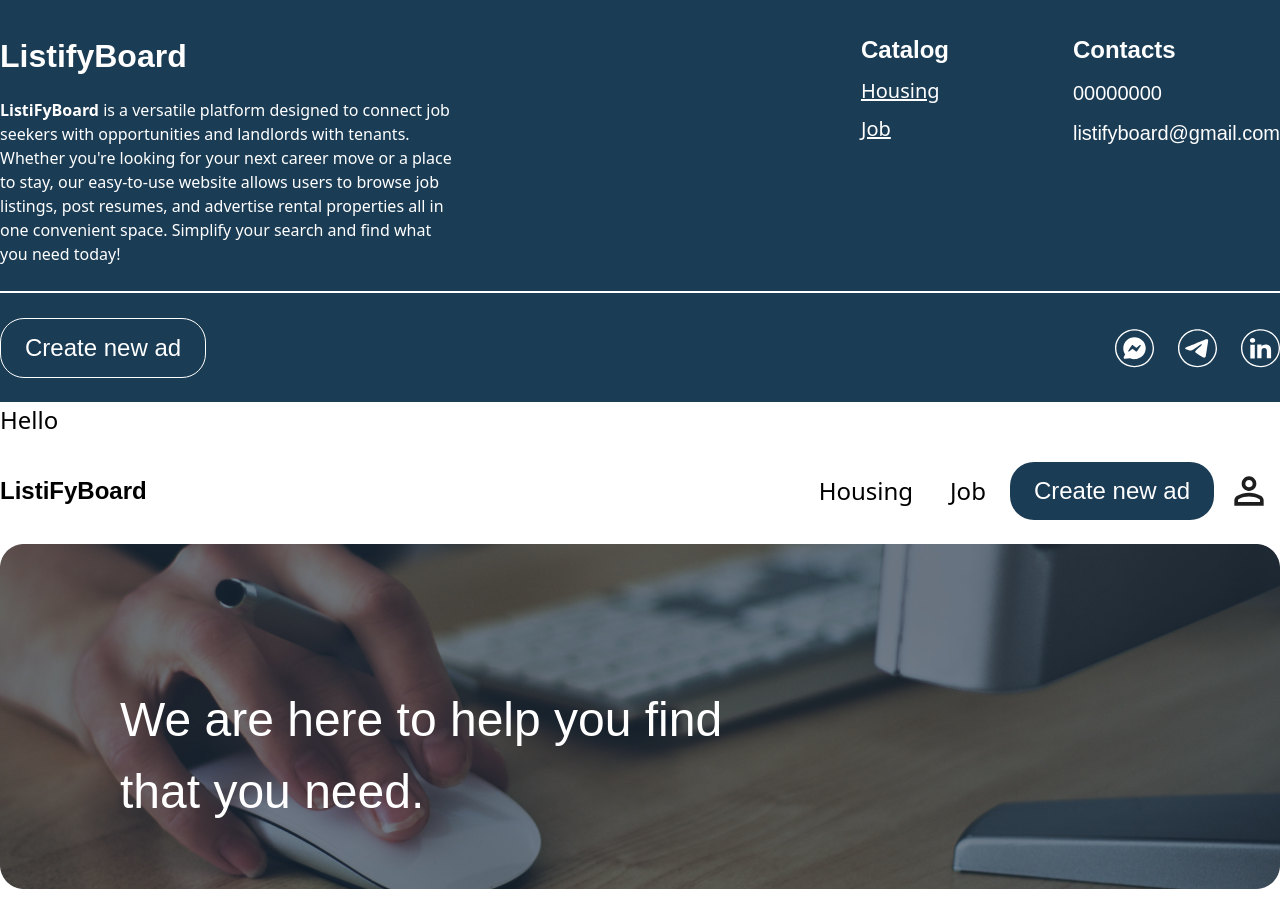
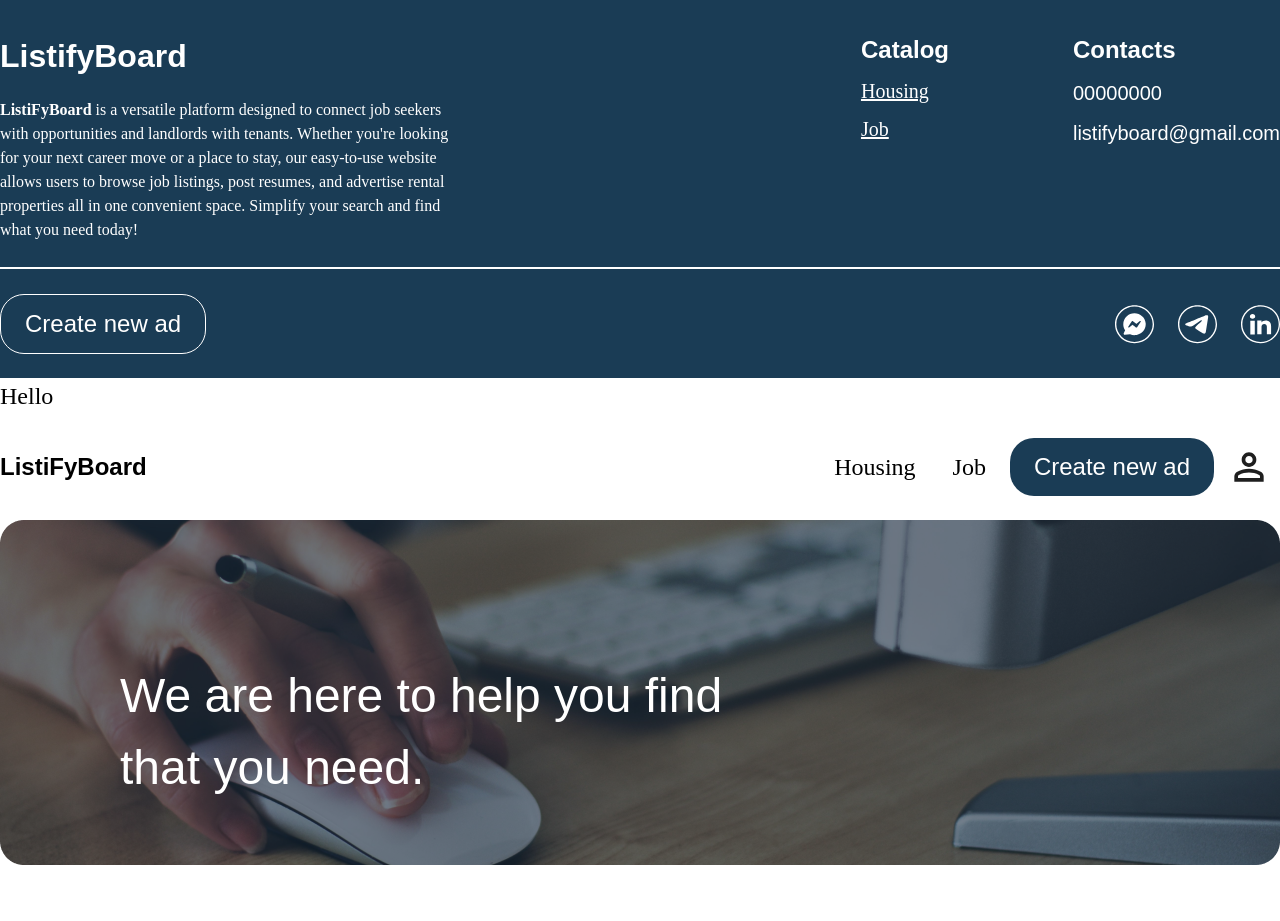
Before and after one commit to listifyboardd/Frontend, a Next.js app: page / in a window 1280 px wide. After the commit the page ends 897 px from the top, so only its background shows below. Built offline with nearby package versions, Linux system fonts and the light colour scheme.

Commit message:
update global styles

```diff
--- a/app/globals.css
+++ b/app/globals.css
@@ -23,6 +23,7 @@
 
 body {
   font-size: 24px;
+  font-family: 'Work Sans';
   font-weight: 400;
 }
 
```
